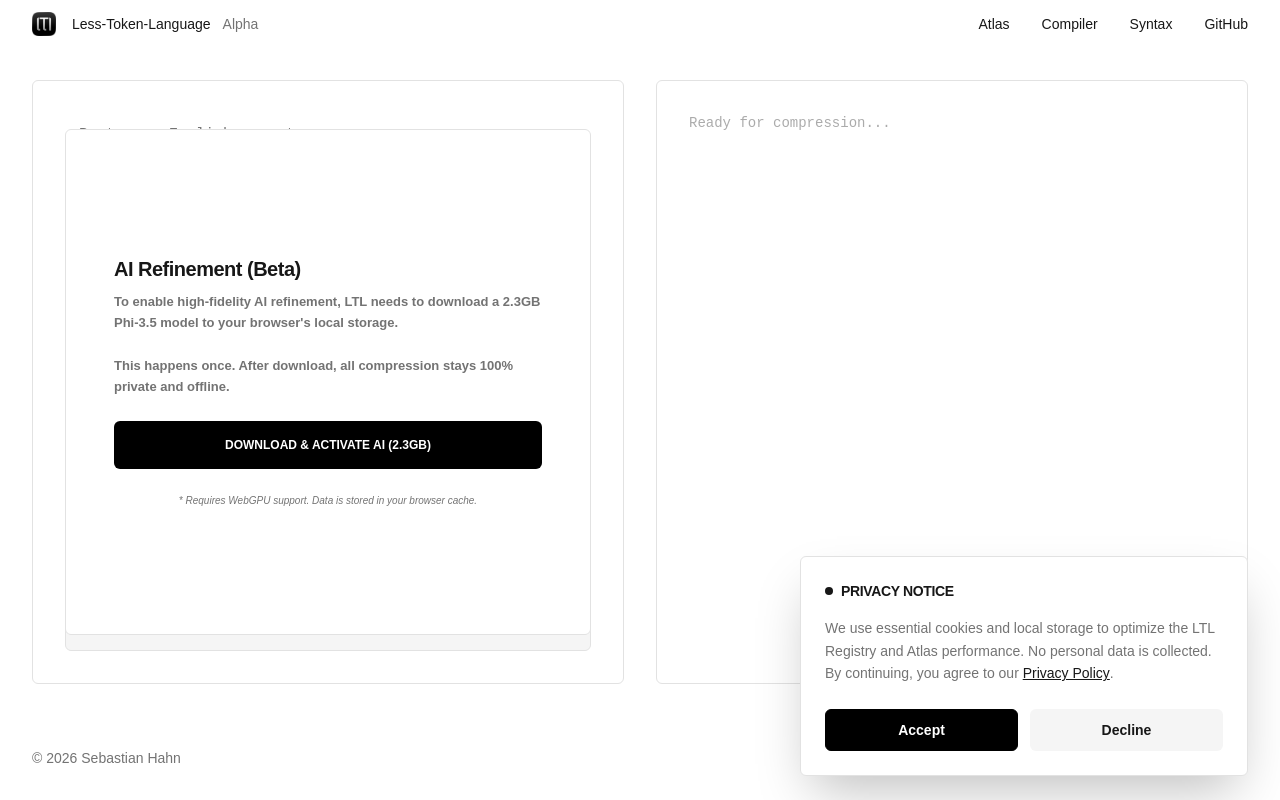
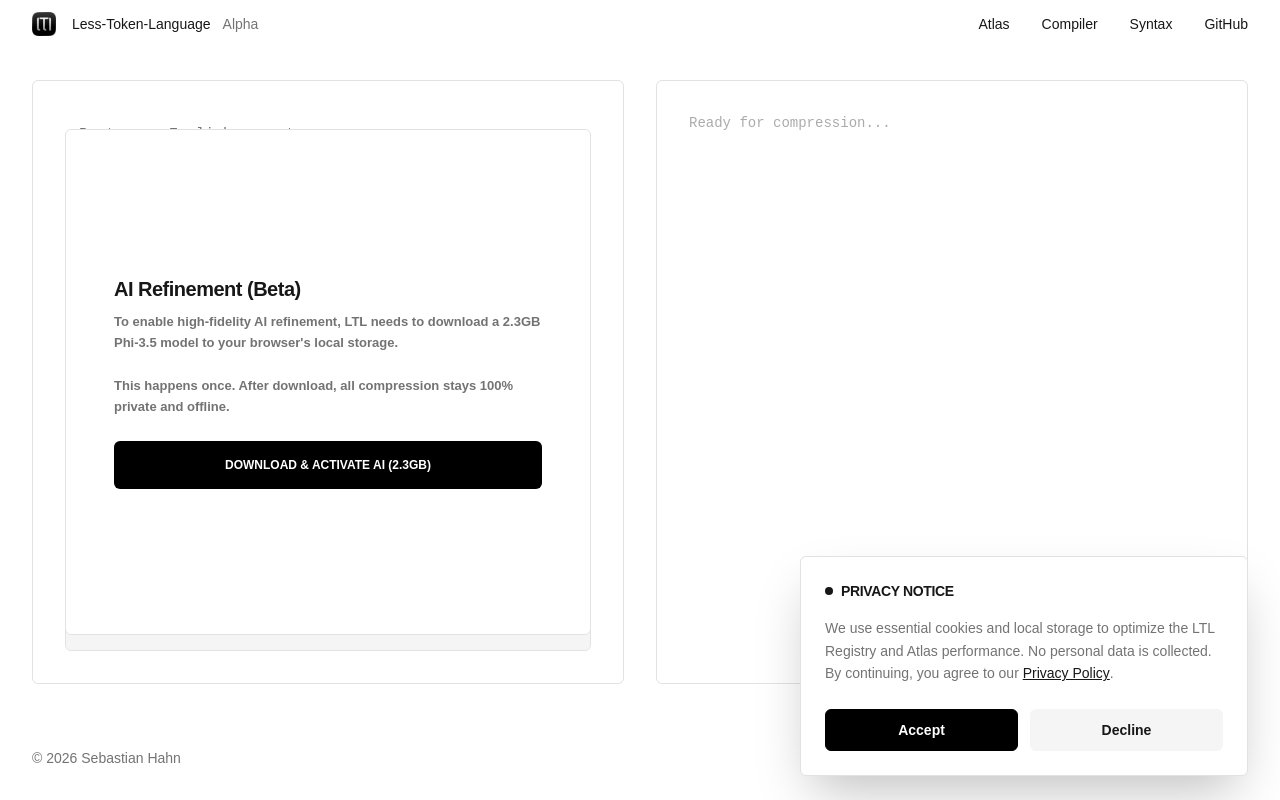
Before and after one commit to hahnsebastian/ltl, a Next.js app: page /compiler in a window 1280 px wide. Built offline with nearby package versions, Linux system fonts and the light colour scheme.

Commit message:
docs: remove footer text from compiler consent box

```diff
--- a/src/app/compiler/page.tsx
+++ b/src/app/compiler/page.tsx
@@ -355,9 +355,7 @@ COMPILER OUTPUT (LTL only, starting now):`
                 >
                   DOWNLOAD & ACTIVATE AI (2.3GB)
                 </button>
-                <p className="text-[10px] text-center text-muted-foreground italic">
-                  * Requires WebGPU support. Data is stored in your browser cache.
-                </p>
+
               </div>
             </div>
           )}
```
